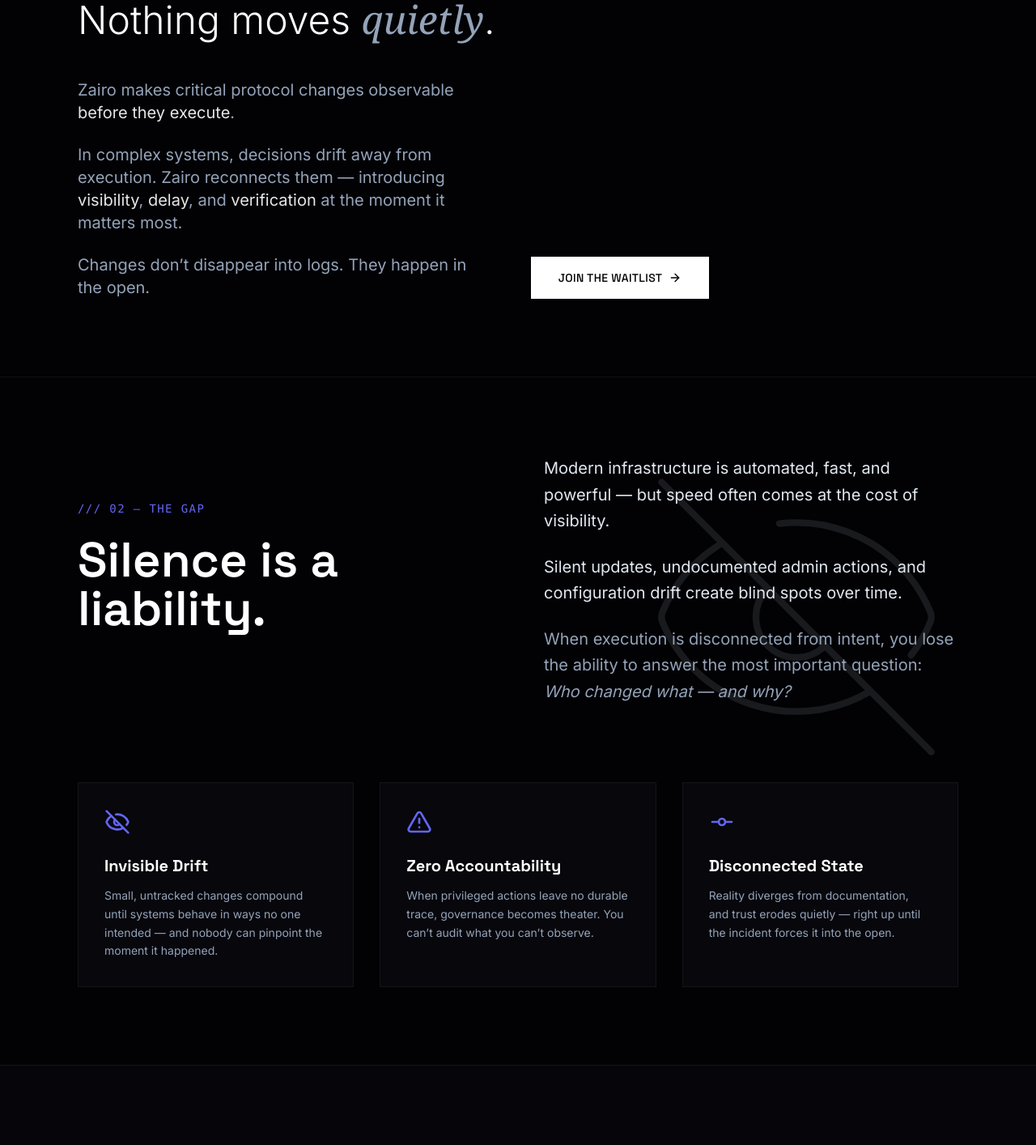
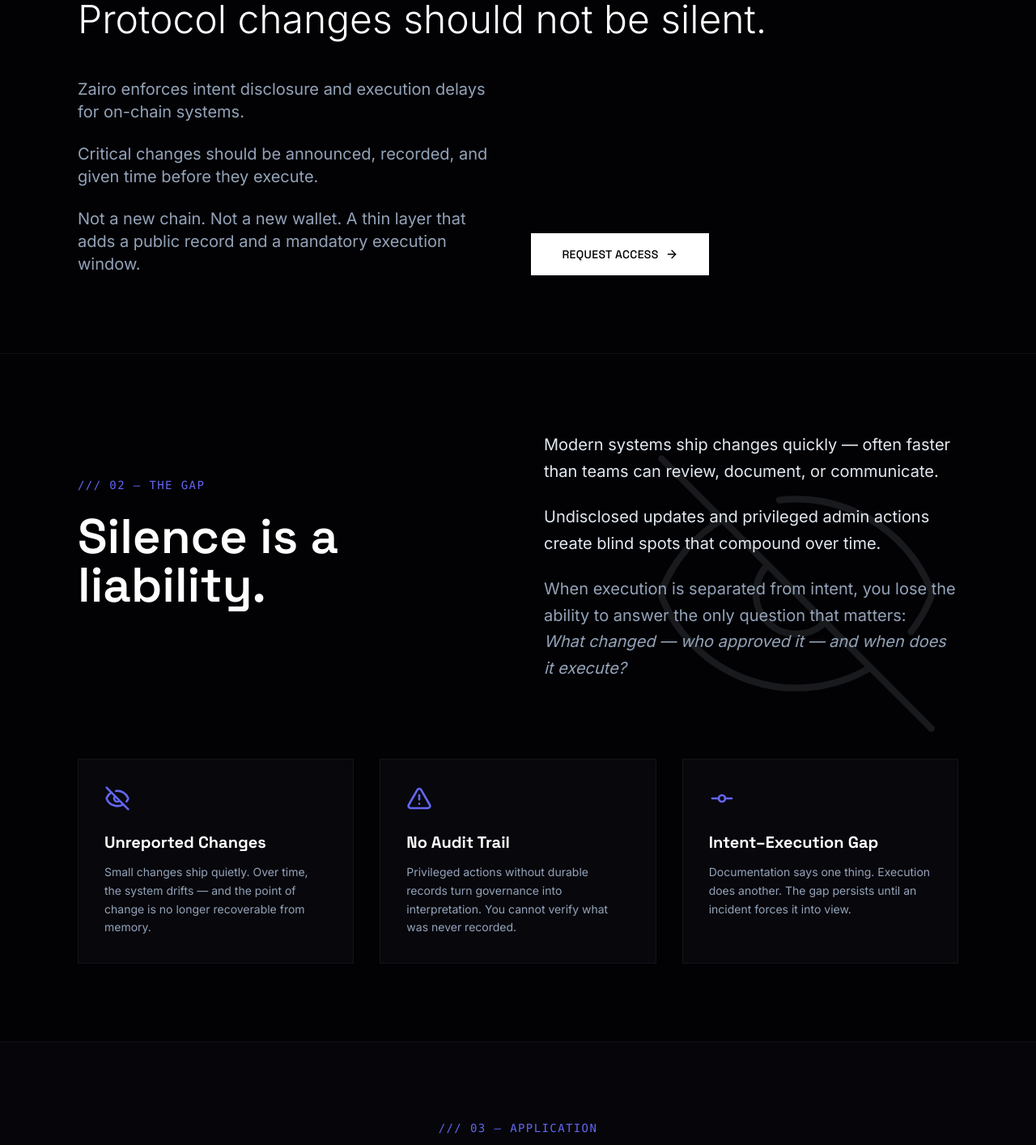
Before and after one commit to loganpark221/zairo-landing, a React (Vite) app: page / in a window 1280 px wide. Shown: the part 1100-2514 px from the top of the page at 81% size. Built offline with nearby package versions, Linux system fonts and the light colour scheme.

Commit message:
copy: adopt conservative US infra tone

```diff
--- a/components/Integration.tsx
+++ b/components/Integration.tsx
@@ -30,7 +30,7 @@
                 <div className="flex gap-4 bg-zairo-accent/10 -mx-8 px-8 border-l-2 border-zairo-accent">
                   <span className="text-zairo-accent">02</span>
                   <span className="text-zairo-accent font-bold">
-                    + zairo_bridge.verify()
+                    + zairo_bridge.enforce()
                   </span>
                 </div>
 
@@ -50,23 +50,24 @@
           </span>
 
           <h2 className="font-display text-4xl md:text-5xl font-bold text-white mb-8">
-            Seamless fit. <br /> Zero disruption.
+            Integrates without migration.
           </h2>
 
           <div className="space-y-6">
             <p className="text-xl text-zairo-muted leading-relaxed">
-              Zairo does not replace your infrastructure. It wraps around it.
+              Zairo does not replace your stack. It sits between intent and
+              execution.
             </p>
 
             <p className="text-lg text-zairo-text leading-relaxed">
-              It integrates with your existing governance, deployment pipelines,
-              and execution points — adding a verification layer without forcing
-              migration.
+              Integrate with existing governance flows, deployment pipelines,
+              and execution points — then enforce disclosure and delays where
+              changes matter.
             </p>
 
             <p className="text-lg text-zairo-text leading-relaxed">
-              You keep your tools. Zairo adds visibility and control where it
-              matters.
+              Keep your tooling. Zairo adds a public record and a mandatory
+              execution window.
             </p>
           </div>
         </div>
--- a/components/Mission.tsx
+++ b/components/Mission.tsx
@@ -19,27 +19,25 @@
         </h1>
 
         <h2 className="text-3xl md:text-5xl font-light text-white mb-12 leading-tight">
-          Nothing moves{" "}
-          <span className="text-zairo-muted italic font-serif">quietly</span>.
+          Protocol changes should not be silent.
         </h2>
 
         <div className="flex flex-col md:flex-row gap-12 items-start md:items-end">
           <div className="text-lg md:text-xl text-zairo-muted max-w-lg leading-relaxed space-y-6">
             <p>
-              Zairo makes critical protocol changes observable{" "}
-              <span className="text-white/90">before they execute</span>.
+              Zairo enforces intent disclosure and execution delays for on-chain
+              systems.
             </p>
 
             <p>
-              In complex systems, decisions drift away from execution. Zairo
-              reconnects them — introducing{" "}
-              <span className="text-white/90">visibility</span>,{" "}
-              <span className="text-white/90">delay</span>, and{" "}
-              <span className="text-white/90">verification</span> at the moment it
-              matters most.
+              Critical changes should be announced, recorded, and given time
+              before they execute.
             </p>
 
-            <p>Changes don’t disappear into logs. They happen in the open.</p>
+            <p>
+              Not a new chain. Not a new wallet. A thin layer that adds a public
+              record and a mandatory execution window.
+            </p>
           </div>
 
           <Button
@@ -48,7 +46,7 @@
             rel="noreferrer"
             className="min-w-[220px] justify-center"
           >
-            Join the waitlist
+            Request access
           </Button>
         </div>
       </div>
--- a/components/Navbar.tsx
+++ b/components/Navbar.tsx
@@ -43,7 +43,7 @@
 
         {/* Right: CTA */}
         <div className="flex items-center gap-4">
-          {/* Mobile quick-jump (가볍게 2개만) */}
+          {/* Mobile quick-jump */}
           <nav className="flex md:hidden items-center gap-4">
             <a className={link} href="#why">
               Why
@@ -61,7 +61,7 @@
             withIcon={false}
             className="px-5 py-2"
           >
-            Join
+            Request access
           </Button>
         </div>
       </div>
--- a/components/Problem.tsx
+++ b/components/Problem.tsx
@@ -6,18 +6,18 @@
   const cards = [
     {
       icon: <EyeOff className="w-8 h-8 text-zairo-accent" />,
-      title: "Invisible Drift",
-      desc: "Small, untracked changes compound until systems behave in ways no one intended — and nobody can pinpoint the moment it happened.",
+      title: "Unreported Changes",
+      desc: "Small changes ship quietly. Over time, the system drifts — and the point of change is no longer recoverable from memory.",
     },
     {
       icon: <AlertTriangle className="w-8 h-8 text-zairo-accent" />,
-      title: "Zero Accountability",
-      desc: "When privileged actions leave no durable trace, governance becomes theater. You can’t audit what you can’t observe.",
+      title: "No Audit Trail",
+      desc: "Privileged actions without durable records turn governance into interpretation. You cannot verify what was never recorded.",
     },
     {
       icon: <GitCommit className="w-8 h-8 text-zairo-accent" />,
-      title: "Disconnected State",
-      desc: "Reality diverges from documentation, and trust erodes quietly — right up until the incident forces it into the open.",
+      title: "Intent–Execution Gap",
+      desc: "Documentation says one thing. Execution does another. The gap persists until an incident forces it into view.",
     },
   ];
 
@@ -40,20 +40,20 @@
 
         <div className="space-y-6">
           <p className="text-xl text-zairo-text leading-relaxed">
-            Modern infrastructure is automated, fast, and powerful — but speed
-            often comes at the cost of visibility.
+            Modern systems ship changes quickly — often faster than teams can
+            review, document, or communicate.
           </p>
 
           <p className="text-xl text-zairo-text leading-relaxed">
-            Silent updates, undocumented admin actions, and configuration drift
-            create blind spots over time.
+            Undisclosed updates and privileged admin actions create blind spots
+            that compound over time.
           </p>
 
           <p className="text-xl text-zairo-muted leading-relaxed">
-            When execution is disconnected from intent, you lose the ability to
-            answer the most important question:
+            When execution is separated from intent, you lose the ability to
+            answer the only question that matters:
             <br />
-            <em>Who changed what — and why?</em>
+            <em>What changed — who approved it — and when does it execute?</em>
           </p>
         </div>
       </div>
@@ -68,7 +68,9 @@
             <h3 className="text-xl font-bold text-white mb-3 font-display">
               {item.title}
             </h3>
-            <p className="text-zairo-muted text-sm leading-relaxed">{item.desc}</p>
+            <p className="text-zairo-muted text-sm leading-relaxed">
+              {item.desc}
+            </p>
           </div>
         ))}
       </div>
--- a/components/Waitlist.tsx
+++ b/components/Waitlist.tsx
@@ -6,57 +6,46 @@
 export const Waitlist: React.FC = () => {
   const [email, setEmail] = useState("");
 
-  const onSubmit = (e: React.FormEvent) => {
-    e.preventDefault();
-    // 백엔드 없이 MVP: 외부 폼/페이지로 이동
-    window.open(WAITLIST_URL, "_blank", "noopener,noreferrer");
-  };
-
   return (
-    <Section
-      id="waitlist"
-      className="scroll-mt-24 py-32 border-t border-white/5"
-    >
+    <Section id="waitlist" className="scroll-mt-24 py-32 border-t border-white/5">
       <div className="max-w-4xl mx-auto text-center relative">
-        {/* soft glow */}
         <div className="absolute inset-0 -z-10 bg-zairo-accent/10 blur-[120px] rounded-full" />
 
         <span className="block text-zairo-accent font-mono text-sm mb-4 tracking-widest uppercase">
-          /// 05 — Waitlist
+          /// 05 — Access
         </span>
 
         <h2 className="font-display text-4xl md:text-6xl font-bold text-white mb-6">
-          Nothing moves quietly.
+          Request access.
         </h2>
 
         <p className="text-zairo-muted text-lg md:text-xl leading-relaxed mb-10">
-          Get early access and follow Zairo as it ships in public.
+          Early access for teams evaluating enforced intent disclosure and execution delays.
         </p>
 
-        <form
-          onSubmit={onSubmit}
-          className="mx-auto max-w-xl flex flex-col sm:flex-row gap-3 items-stretch"
-        >
+        <div className="mx-auto max-w-xl flex flex-col sm:flex-row gap-3 items-stretch">
           <input
             value={email}
             onChange={(e) => setEmail(e.target.value)}
             type="email"
-            placeholder="Enter your email"
+            placeholder="Work email"
             className="w-full px-5 py-4 bg-zairo-black/60 border border-white/10 rounded-lg text-white placeholder:text-white/30 outline-none focus:border-zairo-accent/60 focus:ring-2 focus:ring-zairo-accent/20"
           />
 
           <Button
-            type="submit"
+            href={WAITLIST_URL}
+            target="_blank"
+            rel="noreferrer"
             variant="primary"
             withIcon={true}
             className="rounded-lg justify-center"
           >
-            Join the waitlist
+            Request access
           </Button>
-        </form>
+        </div>
 
         <p className="mt-6 text-xs text-zairo-muted/70">
-          No spam. One-way updates when we have something real to show.
+          No marketing. We only reach out when access is available.
         </p>
       </div>
     </Section>
--- a/index.html
+++ b/index.html
@@ -3,39 +3,47 @@
   <head>
     <meta charset="UTF-8" />
     <meta name="viewport" content="width=device-width, initial-scale=1.0" />
-    <title>ZAIRO</title>
+
+    <title>Zairo — Enforced change control for on-chain systems</title>
+    <meta
+      name="description"
+      content="Zairo enforces intent disclosure and execution delays for on-chain system changes."
+    />
+
     <script src="https://cdn.tailwindcss.com"></script>
-    <link rel="preconnect" href="https://fonts.googleapis.com">
-    <link rel="preconnect" href="https://fonts.gstatic.com" crossorigin>
-    <link href="https://fonts.googleapis.com/css2?family=Space+Grotesk:wght@300;400;500;600;700&family=Inter:wght@300;400;500;600&display=swap" rel="stylesheet">
+    <link rel="preconnect" href="https://fonts.googleapis.com" />
+    <link rel="preconnect" href="https://fonts.gstatic.com" crossorigin />
+    <link
+      href="https://fonts.googleapis.com/css2?family=Space+Grotesk:wght@300;400;500;600;700&family=Inter:wght@300;400;500;600&display=swap"
+      rel="stylesheet"
+    />
     <script>
       tailwind.config = {
         theme: {
           extend: {
             fontFamily: {
-              sans: ['Inter', 'sans-serif'],
-              display: ['Space Grotesk', 'sans-serif'],
+              sans: ["Inter", "sans-serif"],
+              display: ["Space Grotesk", "sans-serif"],
             },
             colors: {
               zairo: {
-                black: '#020205', // Deep space black/blue
-                dark: '#0B0C15',  // Dark navy/charcoal
-                gray: '#151520',  // Cool dark gray
-                accent: '#6366f1', // Electric Indigo (matches Reactive Orb vibe)
-                text: '#e2e8f0',   // Cool slate text
-                muted: '#94a3b8'   // Muted slate
-              }
-            }
-          }
-        }
-      }
+                black: "#020205",
+                dark: "#0B0C15",
+                gray: "#151520",
+                accent: "#6366f1",
+                text: "#e2e8f0",
+                muted: "#94a3b8",
+              },
+            },
+          },
+        },
+      };
     </script>
     <style>
       body {
         background-color: #020205;
         color: #e2e8f0;
       }
-      /* Custom scrollbar */
       ::-webkit-scrollbar {
         width: 8px;
       }
@@ -50,9 +58,9 @@
         background: #555;
       }
     </style>
-</head>
- <body>
-  <div id="root"></div>
-  <script type="module" src="/index.tsx"></script>
-</body>
+  </head>
+  <body>
+    <div id="root"></div>
+    <script type="module" src="/index.tsx"></script>
+  </body>
 </html>
```
Also changed, not shown: components/Definition.tsx (+7 -7 lines), components/Hero.tsx (+58 -18 lines), components/UseCases.tsx (+7 -7 lines).
